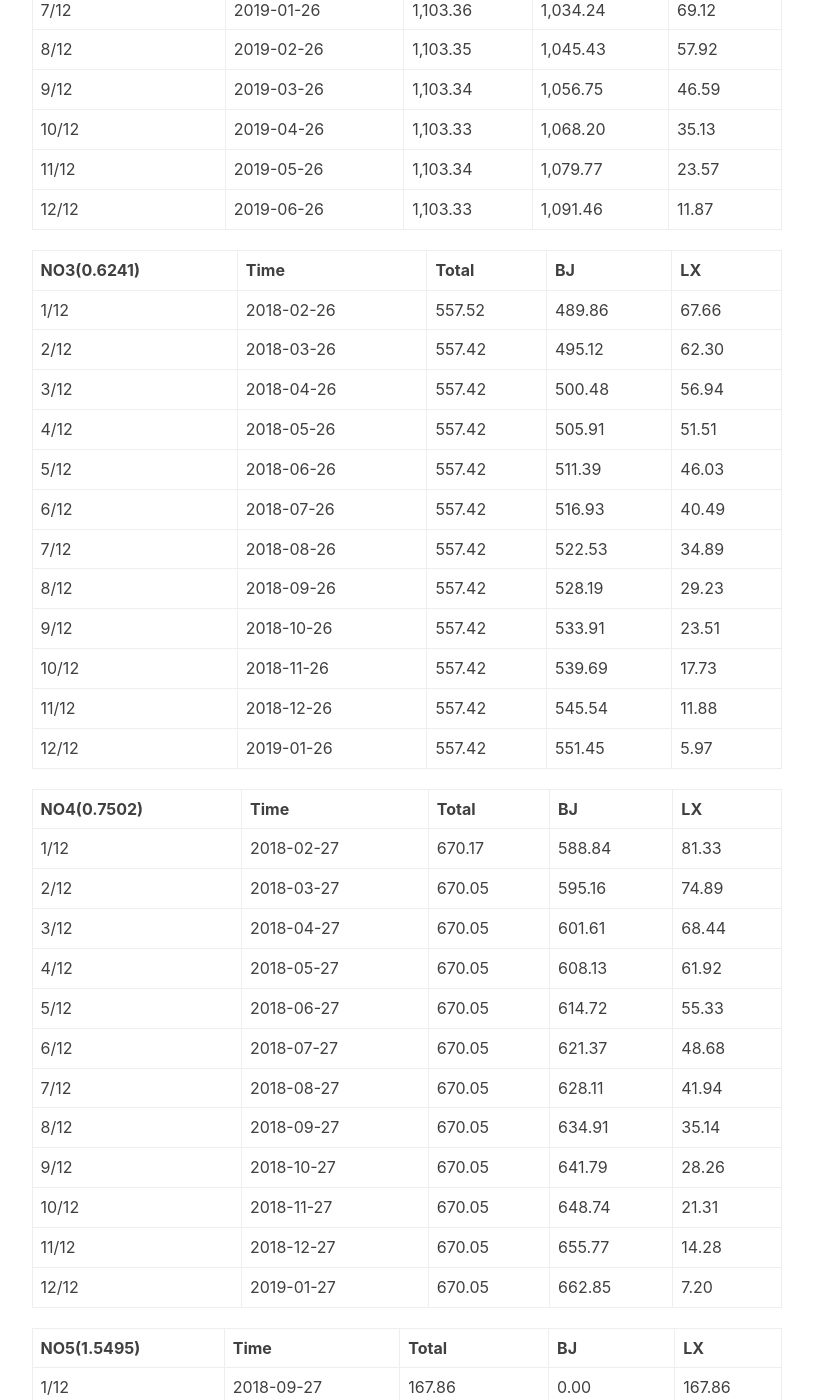
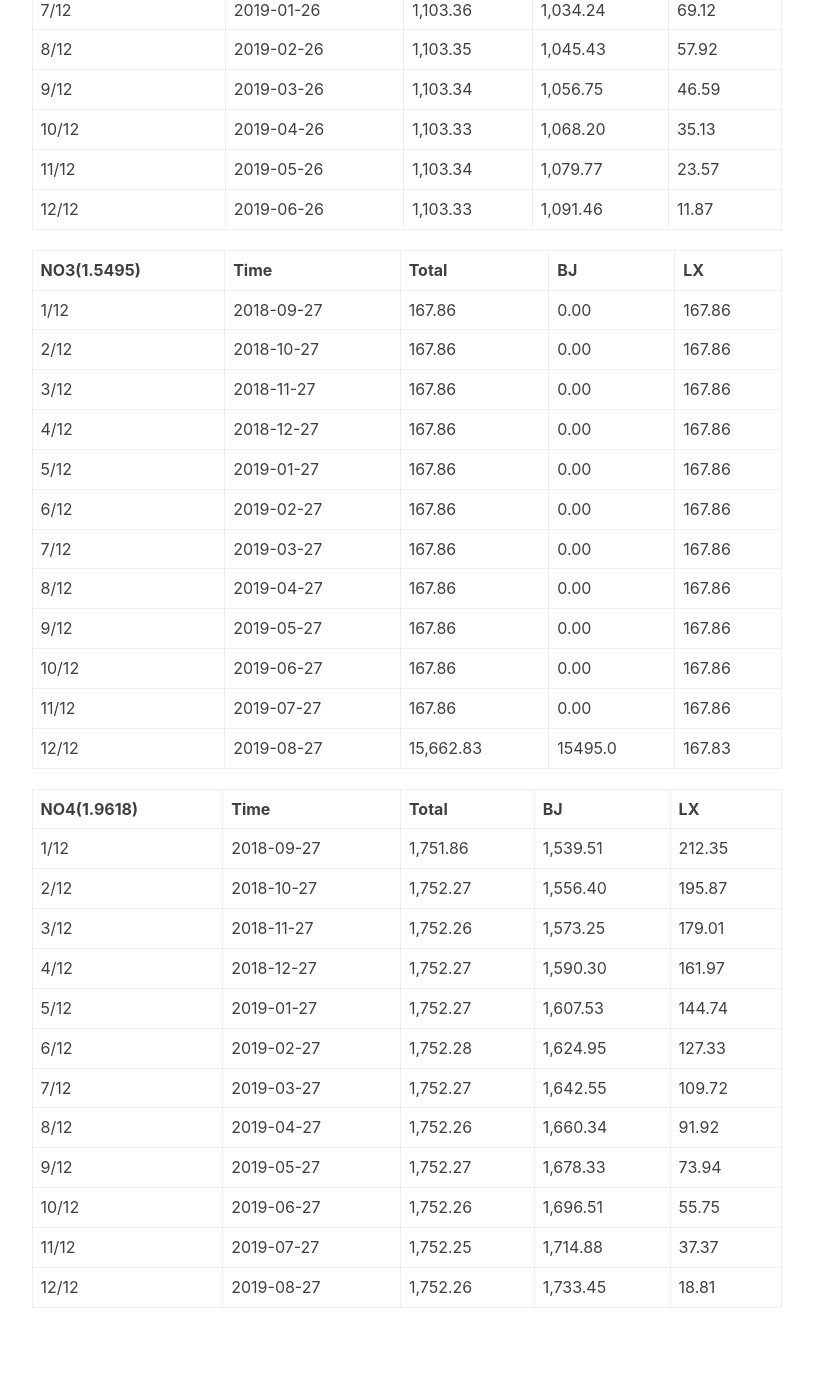
Before and after one commit to iyounggo/iyounggo.github.com, a Jekyll site: the page built from lend.md, in a window 1280 px wide and 1400 px high, scrolled down 1027 px. Shown: the whole window, without its empty margins (136-949 px from the left). Built offline with Jekyll 4.4.1, drawn with Linux system fonts in a browser that asks for light colours; nearby versions of some CDN libraries; comment, search, counter and statistics services are not loaded; some of the changed text lies outside the part shown.

Commit message:
Update lend.md

```diff
--- a/lend.md
+++ b/lend.md
@@ -27,37 +27,8 @@ description: "debt 2018-01-31"
 |11/12		   |2019-05-26  |1,103.34 |1,079.77 |23.57
 |12/12		   |2019-06-26  |1,103.33 |1,091.46 |11.87
 
-|NO3(0.6241)   |Time        |Total    |BJ		|LX
-|--------------|------------|---------|---------|
-| 1/12  	   |2018-02-26  |557.52   |489.86   |67.66
-| 2/12  	   |2018-03-26  |557.42   |495.12   |62.30
-| 3/12  	   |2018-04-26  |557.42   |500.48   |56.94
-| 4/12  	   |2018-05-26  |557.42   |505.91   |51.51
-| 5/12  	   |2018-06-26  |557.42   |511.39   |46.03
-| 6/12  	   |2018-07-26  |557.42   |516.93   |40.49
-| 7/12  	   |2018-08-26  |557.42   |522.53   |34.89
-| 8/12  	   |2018-09-26  |557.42   |528.19   |29.23
-| 9/12  	   |2018-10-26  |557.42   |533.91   |23.51
-| 10/12 	   |2018-11-26  |557.42   |539.69   |17.73
-| 11/12 	   |2018-12-26  |557.42   |545.54   |11.88
-| 12/12 	   |2019-01-26  |557.42   |551.45   |5.97
 
-|NO4(0.7502)   |Time        |Total    |BJ		|LX
-|--------------|------------|---------|---------|
-|1/12 		   |2018-02-27	|670.17   |588.84   |81.33
-|2/12 		   |2018-03-27	|670.05   |595.16   |74.89
-|3/12 		   |2018-04-27	|670.05   |601.61   |68.44
-|4/12 		   |2018-05-27	|670.05   |608.13   |61.92
-|5/12 		   |2018-06-27	|670.05   |614.72   |55.33
-|6/12 		   |2018-07-27	|670.05   |621.37   |48.68
-|7/12 		   |2018-08-27	|670.05   |628.11   |41.94
-|8/12 		   |2018-09-27	|670.05   |634.91   |35.14
-|9/12 		   |2018-10-27	|670.05   |641.79   |28.26
-|10/12		   |2018-11-27	|670.05   |648.74   |21.31
-|11/12		   |2018-12-27	|670.05   |655.77   |14.28
-|12/12		   |2019-01-27	|670.05   |662.85   |7.20
-
-|NO5(1.5495)   |Time        |Total    |BJ		|LX
+|NO3(1.5495)   |Time        |Total    |BJ		|LX
 |--------------|------------|---------|---------|
 |1/12  		   |2018-09-27	|167.86   |0.00 	|167.86
 |2/12  		   |2018-10-27	|167.86   |0.00 	|167.86
@@ -86,18 +57,3 @@ description: "debt 2018-01-31"
 |10/12		   |2019-06-27  |1,752.26 |1,696.51 |55.75
 |11/12		   |2019-07-27  |1,752.25 |1,714.88 |37.37
 |12/12		   |2019-08-27  |1,752.26 |1,733.45 |18.81
-
-|NO7(0.2257)   |Time	    |Total	  |BJ 		|LX
-|--------------|------------|---------|---------|
-|1/12 		   |2018-02-28	|201.74   |177.21   |24.53
-|2/12 		   |2018-03-29	|201.58   |179.05   |22.53
-|3/12 		   |2018-04-29	|201.58   |180.99   |20.59
-|4/12 		   |2018-05-29	|201.58   |182.95   |18.63
-|5/12 		   |2018-06-29	|201.57   |184.93   |16.64
-|6/12 		   |2018-07-29	|201.58   |186.94   |14.64
-|7/12 		   |2018-08-29	|201.58   |188.96   |12.62
-|8/12 		   |2018-09-29	|201.58   |191.01   |10.57
-|9/12 		   |2018-10-29	|201.58   |193.08   |8.50
-|10/12		   |2018-11-29	|201.58   |195.17   |6.41
-|11/12		   |2018-12-29	|201.58   |197.29   |4.29
-|12/12		   |2019-01-29	|201.58   |199.42   |2.16
```
Also changed, not shown: other parts of lend.md (+1 -1 lines).
